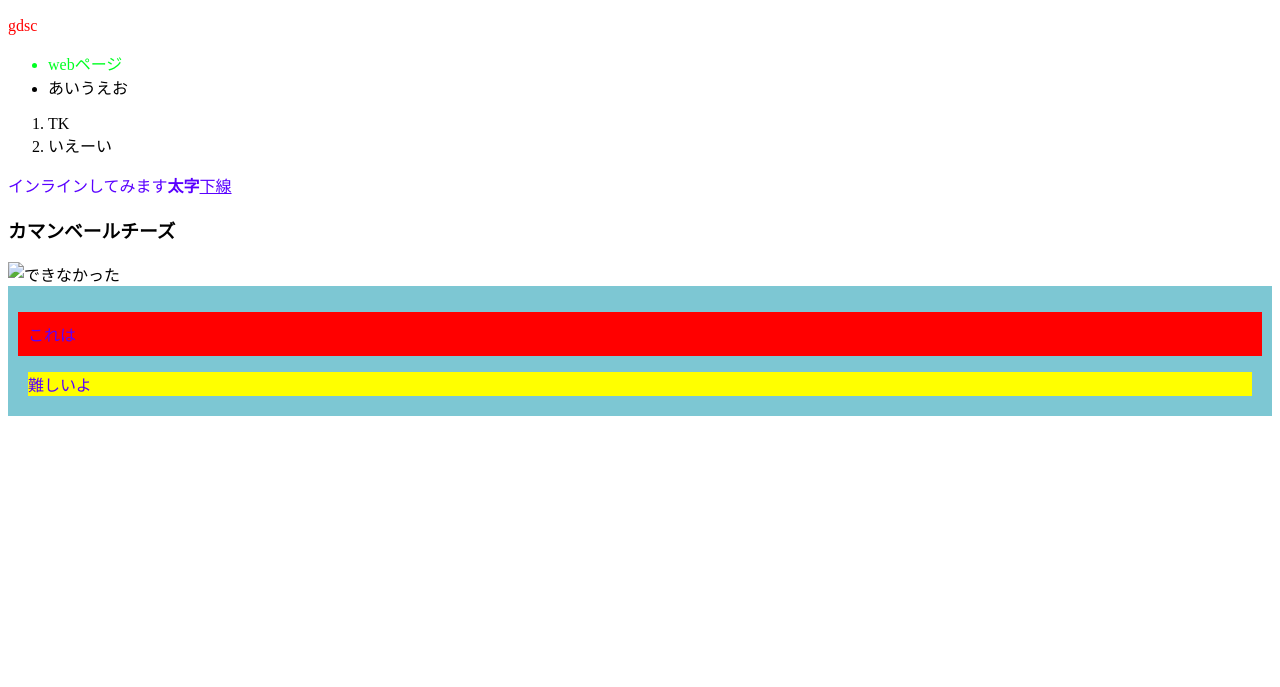
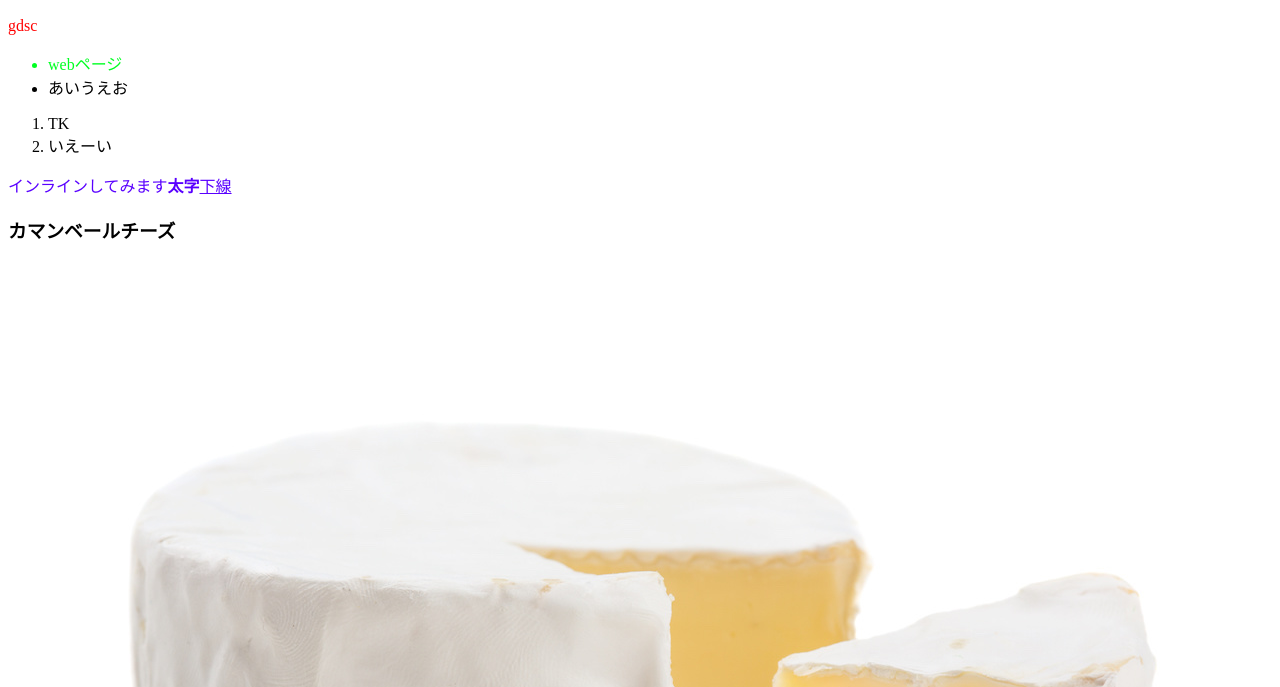
Before and after one commit to camembertcheese-eng/cuddly-octo-waffle, a plain HTML site: page index.html in a window 1280 px wide. Shown: the part 113-800 px from the top of the page. Drawn offline with Linux system fonts and the light colour scheme.

Commit message:
Update index.html

```diff
--- a/index.html
+++ b/index.html
@@ -17,7 +17,7 @@
         </ol>
         <p>インラインしてみます<b>太字</b><u>下線</u></p>
         <h3>カマンベールチーズ</h3>
-        <img src="camenbertcheese.jpeg" alt="できなかった">
+        <img src="camembertcheese.jpeg" alt="できなかった">
         <div class="container">
             <p class="ichiban">これは</p>
             <p class="niban">難しいよ</p>
```
